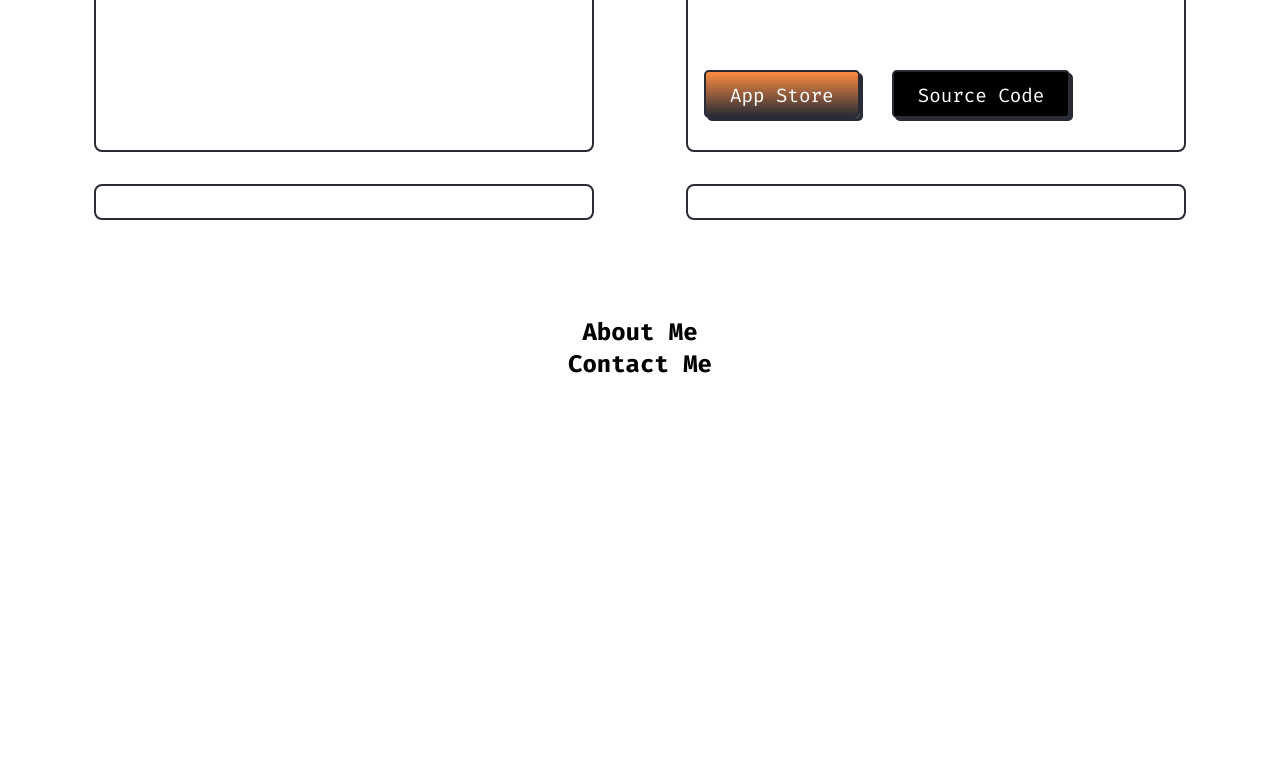
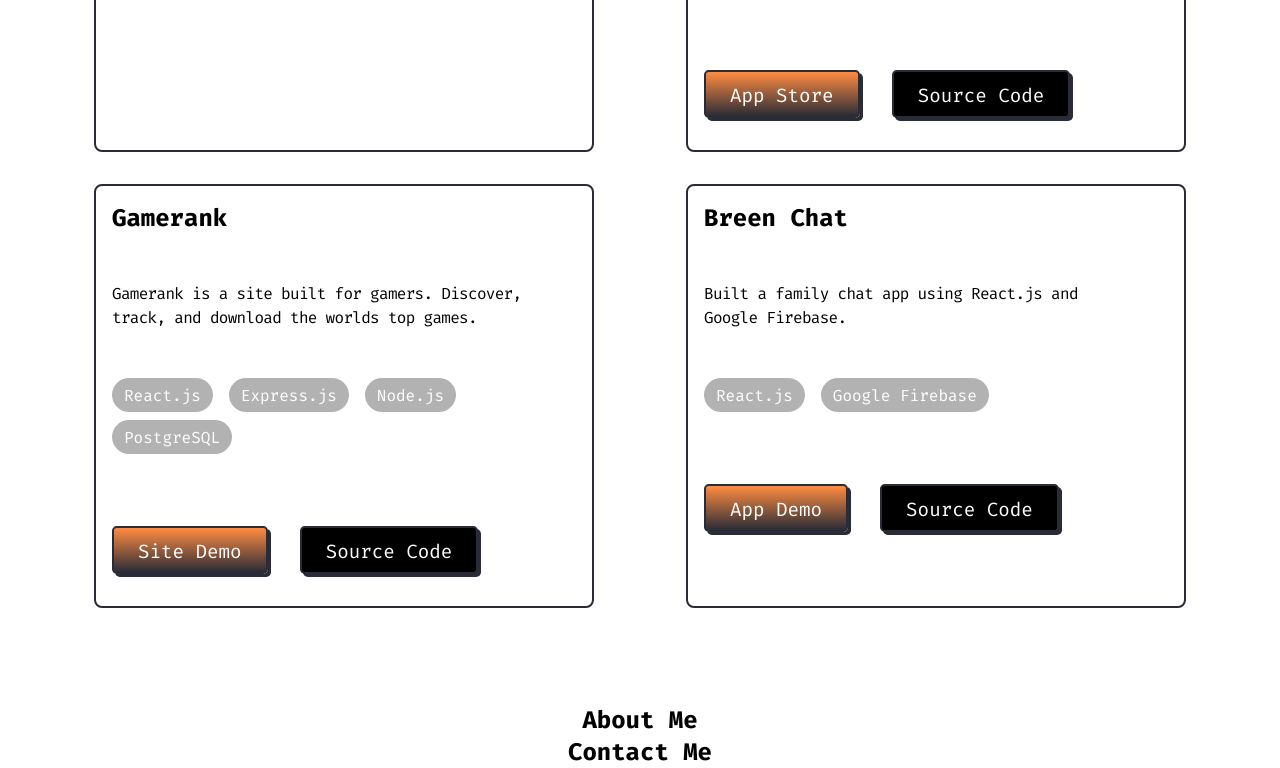
Before and after one commit to GucciHepcat52/portfolio, a React (Create React App) app: page / in a window 1280 px wide. Shown: the part 1525-2293 px from the top of the page. Before the commit the page ends 1905 px from the top, so only its background shows below. Built offline with nearby package versions, Linux system fonts and the light colour scheme.

Commit message:
added projects to list and updated favicon

```diff
--- a/public/index.html
+++ b/public/index.html
@@ -2,7 +2,7 @@
 <html lang="en">
   <head>
     <meta charset="utf-8" />
-    <link rel="icon" href="%PUBLIC_URL%/favicon.ico" />
+    <link rel="icon" href="%PUBLIC_URL%/db-logo.png" />
     <meta name="viewport" content="width=device-width, initial-scale=1" />
     <meta name="theme-color" content="#000000" />
     <meta
--- a/src/App.js
+++ b/src/App.js
@@ -165,8 +165,59 @@ function App() {
             </div>
           </div>
           <div className="projects-container">
-            <div className="project"></div>
-            <div className="project"></div>
+            <div className="project">
+              <h1>Gamerank</h1>
+              <p>
+                Gamerank is a site built for gamers. Discover, track, and
+                download the worlds top games.
+              </p>
+              <div className="tags">
+                <span>React.js</span>
+                <span>Express.js</span>
+                <span>Node.js</span>
+                <span>PostgreSQL</span>
+              </div>
+              <div className="project-buttons">
+                <a
+                  href="https://www.linkedin.com/feed/update/urn:li:activity:6925955098640596992/"
+                  target="_blank"
+                  rel="noopener noreferrer"
+                >
+                  <button>Site Demo</button>
+                </a>
+                <a
+                  href="https://github.com/GucciHepcat52/Gamerank"
+                  target="_blank"
+                  rel="noopener noreferrer"
+                >
+                  <button>Source Code</button>
+                </a>
+              </div>
+            </div>
+            <div className="project">
+              <h1>Breen Chat</h1>
+              <p>Built a family chat app using React.js and Google Firebase.</p>
+              <div className="tags">
+                <span>React.js</span>
+                <span>Google Firebase</span>
+              </div>
+              <div className="project-buttons">
+                <a
+                  href="https://www.linkedin.com/feed/update/urn:li:activity:6938962298598281216/"
+                  target="_blank"
+                  rel="noopener noreferrer"
+                >
+                  <button>App Demo</button>
+                </a>
+                <a
+                  href="https://github.com/GucciHepcat52/breen-chat"
+                  target="_blank"
+                  rel="noopener noreferrer"
+                >
+                  <button>Source Code</button>
+                </a>
+              </div>
+            </div>
           </div>
         </div>
       </section>
```
Also changed, not shown: public/db-logo.png (added).
